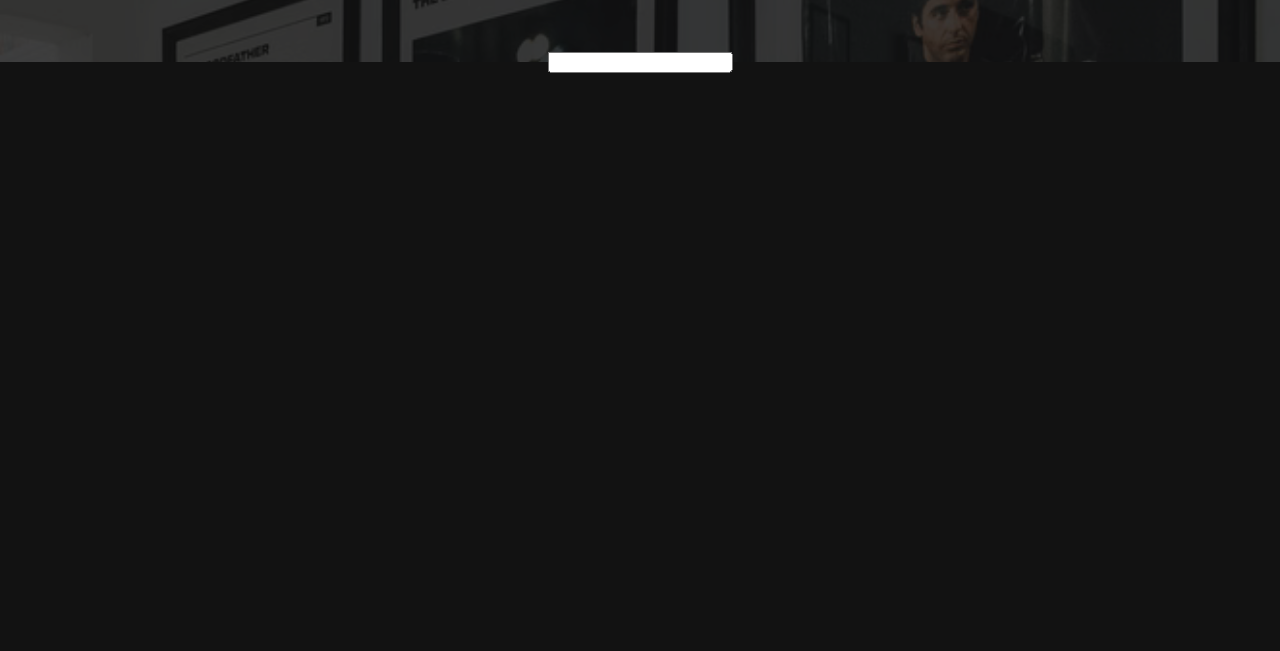
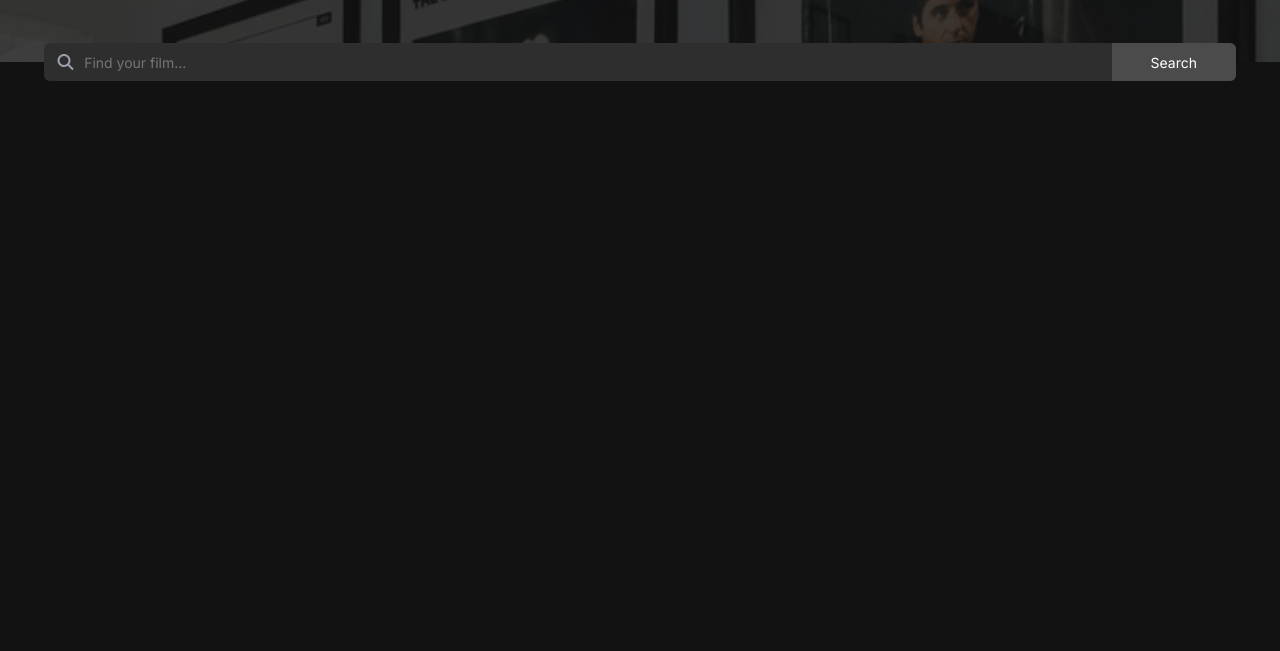
Before and after one commit to DracFiendMG/movie-watchlist, a website built with Vite: page index.html in a window 1280 px wide. Shown: the part 149-800 px from the top of the page. Built offline with nearby package versions, Linux system fonts and the light colour scheme.

Commit message:
Add search bar functionality with Font Awesome icons and styling

```diff
--- a/index.css
+++ b/index.css
@@ -42,7 +42,54 @@ nav p {
 
 .search-bar {
     position: absolute;
+    display: flex;
+    justify-content: center;
     bottom: 0;
     left: 50%;
     transform: translate(-50%, 50%);
+    background-color: #2E2E2F;
+    height: 38px;
+    width: calc(100% - 2.75em * 2);
+    gap: 0.5em;
+    border-radius: 6px;
+    font-family: inherit;
+    margin-bottom: 0;
+    /* margin: 0 2.75em;
+    box-sizing: border-box; */
 }
+
+.search-bar i {
+    padding-left: 0.8125rem;
+    align-self: center;
+    color: #9CA3AF;
+}
+
+.search-bar input {
+    width: 100%;
+    background-color: inherit;
+    border: none;
+    color: #A5A5A5;
+}
+
+.search-bar button {
+    padding: 0 2.4375rem;
+    background-color: #4B4B4B;
+    border: none;
+    color: #ffffff;
+    border-top-right-radius: 6px;
+    border-bottom-right-radius: 6px;
+}
+
+.search-bar input,
+.search-bar button {
+    font-size: 0.875em;
+    font-family: inherit;
+}
+
+.search-bar input:focus {
+    outline: none;
+}
+
+.search-bar button:active {
+    transform: scale(95%)
+}
--- a/index.html
+++ b/index.html
@@ -4,6 +4,7 @@
         <link rel="preconnect" href="https://fonts.googleapis.com">
         <link rel="preconnect" href="https://fonts.gstatic.com" crossorigin>
         <link href="https://fonts.googleapis.com/css2?family=Inter:ital,opsz,wght@0,14..32,100..900;1,14..32,100..900&display=swap" rel="stylesheet">
+        <link rel="stylesheet" href="https://cdnjs.cloudflare.com/ajax/libs/font-awesome/7.0.1/css/all.min.css" integrity="sha512-2SwdPD6INVrV/lHTZbO2nodKhrnDdJK9/kg2XD1r9uGqPo1cUbujc+IYdlYdEErWNu69gVcYgdxlmVmzTWnetw==" crossorigin="anonymous" referrerpolicy="no-referrer" />
     </head>
     <body>
         <header>
@@ -14,9 +15,11 @@
                 <h1>Find your film</h1>
                 <p>My Watchlist</p>
             </nav>
-            <div class="search-bar">
-                <input type="text">
-            </div>
+            <form class="search-bar">
+                <i class="fa-solid fa-magnifying-glass"></i>
+                <input type="text" placeholder="Find your film...">
+                <button>Search</button>
+            </form>
         </header>
         <main>
             <section>
```
Also changed, not shown: images/Icon.png (added).
